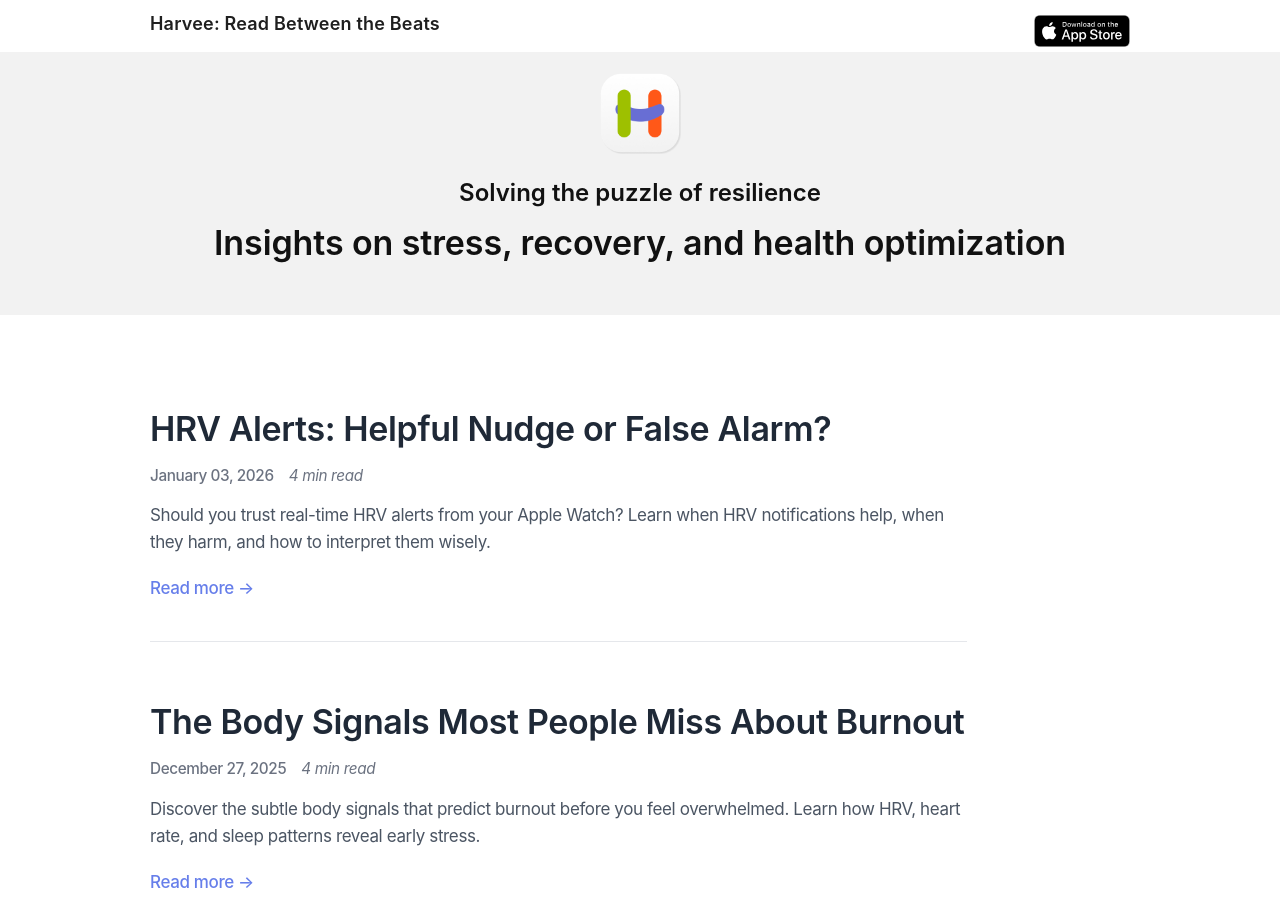
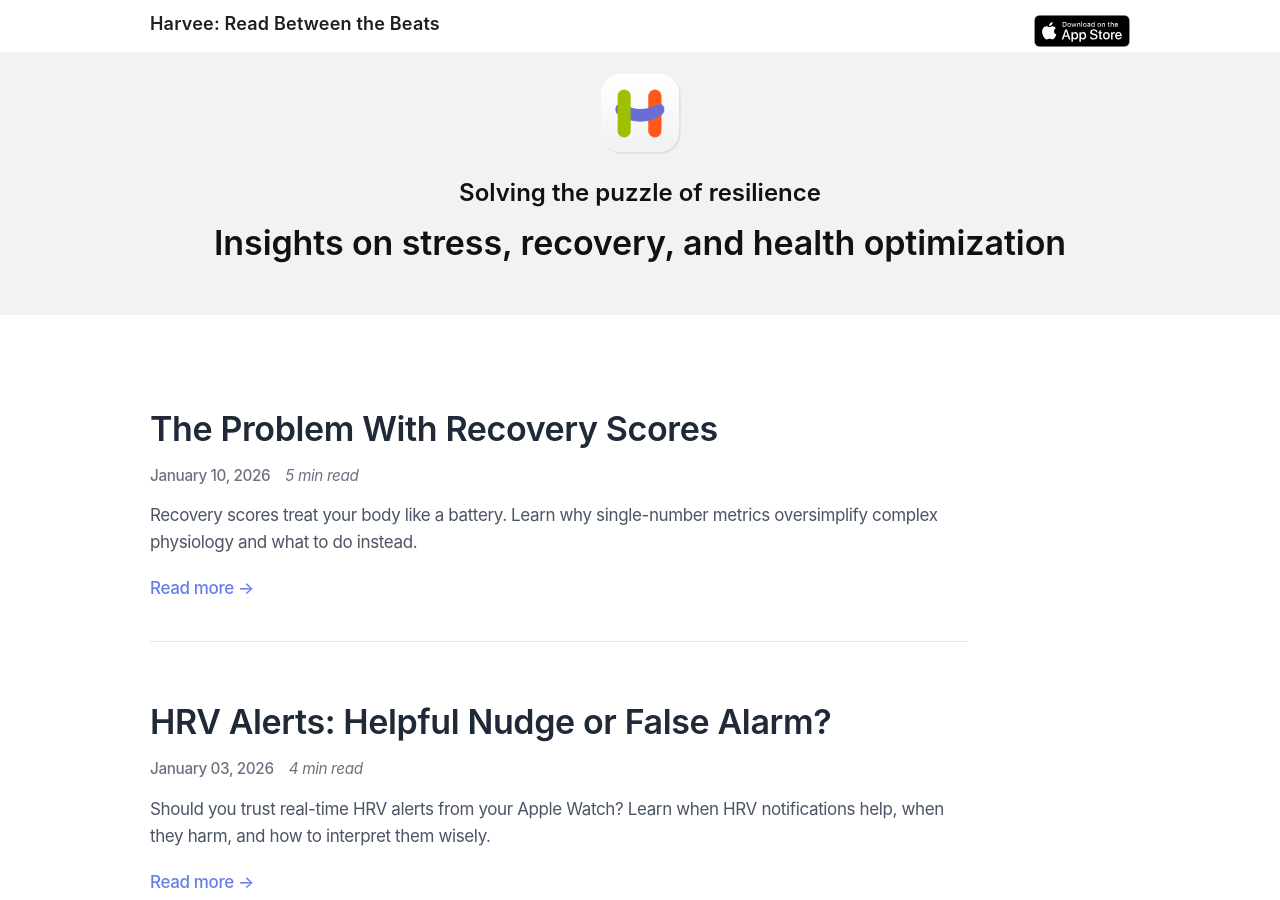
Before and after one commit to artkirillov/harvee-website, a Jekyll site: the page built from _pages/blog.md, in a window 1280 px wide and 900 px high. Built offline with Jekyll 4.4.1, drawn with Linux system fonts in a browser that asks for light colours; some of the changed lines change nothing that is shown.

Commit message:
Add post The Problem With Recovery Scores

```diff
--- a/_posts/2025-10-05-burnout-prevention-wearables-jalapeno-popper.md
+++ b/_posts/2025-10-05-burnout-prevention-wearables-jalapeno-popper.md
@@ -58,10 +58,10 @@ Think of them as a slightly bossy but well‑meaning friend reminding you that f
 
 Back to Mark. He upgraded his Apple Watch from "notification buzzer" to "stress coach." When HRV trended down and sleep quality looked like a freshman's, he took action.
 
-- Micro‑breaks: Two minutes of guided breathing lowered his stress score from 8/10 to 4/10 within minutes.
+- Micro‑breaks: Two minutes of guided breathing lowered his stress within minutes.
 - Hard stop time: Late work correlated with worse recovery, so he set a 7 PM cut‑off for all work notifications.
 - Walking meetings: Step count up, tension down—and productivity actually improved by 15%.
-- Sleep optimization: He discovered that even 30 minutes of late‑night screen time tanked his recovery score.
+- Sleep optimization: He discovered that even 30 minutes of late‑night screen time tanked his recovery.
 
 No dramatic life overhaul—just paying attention to the body's dashboard and making small, data‑driven adjustments.
 
--- /dev/null
+++ b/_posts/2026-01-10-the-problem-with-recovery-scores.md
@@ -0,0 +1,129 @@
+---
+layout: post
+title: "The Problem With Recovery Scores"
+description: "Recovery scores treat your body like a battery. Learn why single-number metrics oversimplify complex physiology and what to do instead."
+date: 2026-01-10
+author: "Artie"
+keywords: ["recovery scores", "HRV recovery", "body battery", "readiness score", "recovery metrics", "heart rate variability", "stress tracking", "training recovery", "HRV interpretation", "recovery apps", "Whoop recovery", "Oura readiness", "Garmin body battery"]
+image: "/images/2026-01-10.jpg"
+canonical_url: "https://harvee.app/blog/the-problem-with-recovery-scores"
+show_reading_time: true
+tags: ["HRV", "Recovery", "Stress", "Health Monitoring", "Training"]
+---
+
+If you wear a smartwatch, chances are you've seen it. A single number. A percent. A ring, bar, or "battery" telling you how ready you are for the day. You wake up feeling… fine. Maybe not amazing, but fine. Then you check your app.
+
+Recovery: 42%.
+Readiness: 30.
+Body Battery: 60%.
+
+And suddenly, you're not fine anymore.
+
+This post isn't about bashing recovery metrics. Heart rate variability (HRV), sleep, and resting heart rate do contain useful information. The problem is what happens when complex physiology gets flattened into a score that pretends your body works like a phone. It doesn't. Let's talk about it.
+
+## Why recovery scores feel so convincing
+
+Recovery scores usually combine a few things:
+
+- HRV (often from limited overnight samples)
+- Resting heart rate
+- Sleep duration or sleep stages
+- Recent activity load
+
+Those inputs are then fed into a proprietary algorithm that spits out a number meant to answer one question: "Can I push today, or should I back off?"
+
+That sounds reasonable. And sometimes, it works. But here's the catch: your nervous system doesn't operate on a single linear scale of "charged" vs "depleted." Your body is adaptive, not rechargeable.
+
+A battery has one job. You drain it. You recharge it. Repeat.
+
+Your body, on the other hand, is a complex adaptive system. It responds differently depending on:
+
+- mental stress vs physical stress
+- short-term strain vs long-term load
+- sleep quality vs emotional state
+- familiarity vs novelty
+
+Two days with the same HRV value can mean very different things. Research has shown that HRV is influenced not just by physical fatigue, but also by psychological stress, cognitive load, illness, alcohol, and even anticipation of stressors ([Thayer et al., 2012](https://pubmed.ncbi.nlm.nih.gov/22178086/)).
+
+That means a "low recovery" score might reflect:
+
+- a tense workday ahead
+- a restless night with normal total sleep
+- emotional stress
+- or yes, actual physical fatigue
+
+The score doesn't know which one.
+
+## The HRV timing problem
+
+One of the most misunderstood things about recovery scores is when HRV changes. Multiple studies show that HRV often shifts before you consciously feel stressed or fatigued. In some cases, changes appear 12–24 hours earlier ([Kim et al., 2018](https://pubmed.ncbi.nlm.nih.gov/29486547/)).
+
+That's fascinating. It's also dangerous when oversimplified. Because if HRV drops before symptoms appear, a low score doesn't necessarily mean:
+
+- "you are exhausted"
+- or "you cannot train today"
+
+It might mean:
+
+- your system is adapting
+- your body is reallocating resources
+- something mentally demanding is coming up
+
+A score can't explain that nuance. It can only warn. And humans are very good at turning warnings into worry.
+
+## When scores become stressors
+
+This is where many people start to feel uneasy. Instead of helping them listen to their body, recovery scores can quietly replace that skill. You stop asking: "How do I feel?". And start asking: "What did I do wrong?"
+
+Psychologists call this externalized self-regulation—outsourcing internal judgment to an external authority. In health contexts, this can increase anxiety rather than reduce it, especially when feedback is frequent and unexplained ([Baumeister et al., 2007](https://www.researchgate.net/publication/228079571_The_Strength_Model_of_Self-Control)).
+
+In other words, the number starts driving the narrative, not the person.
+
+## The "everything counts as exertion" problem
+
+Another issue with recovery scores is how they classify stress. Your heart rate doesn't know why it's elevated.
+
+- Chasing your kids through a mall
+- Sitting in traffic late for a meeting
+- Presenting to a room full of people
+
+Physiologically, these can look similar to exercise. Some apps treat all elevated heart rate as "strain," which leads to strange conclusions like: "You've already hit your exertion target today." Anyone who's ever dealt with a deadline or a tantrum knows: mental stress is not Zone 4 cardio. Yet recovery scores often lump them together, because the model can't tell context apart.
+
+## What the science actually supports
+
+When researchers study HRV in training and health, they rarely rely on single-day values or universal thresholds. Instead, they focus on:
+
+- trends over time
+- within-person baselines
+- contextual interpretation
+- subjective feedback alongside physiology
+
+A large review emphasizes that HRV should be interpreted longitudinally and individually, not as a standalone readiness signal ([Plews et al., 2013](https://pubmed.ncbi.nlm.nih.gov/23852425/)).
+
+Translation: HRV is meaningful in patterns, not as a daily verdict.
+
+## A calmer way to think about recovery
+
+So what should recovery data do? Ideally, it should:
+
+- highlight patterns you'd otherwise miss
+- nudge awareness, not dictate behavior
+- support learning, not compliance
+
+Think of HRV like weather data, not a fuel gauge. A storm warning doesn't mean you can't leave the house. It means you might bring a jacket and pay attention.
+
+## Why your body isn't a battery (and never will be)
+
+Your nervous system adapts. It anticipates. It compensates. Sometimes you perform well on "low recovery." Sometimes rest is needed even when scores look fine. That's not a bug. That's biology. The goal of stress and recovery tracking shouldn't be to tell you what to do. It should help you understand why your body responds the way it does over days, weeks, and months.
+
+When data does that, it builds confidence. When it doesn't, it quietly erodes trust. And no score, no matter how polished, should get the final say over how you live in your own body.
+
+If you want to go deeper into how HRV, stress, and recovery actually work together without turning your health data into a daily judgment—this is exactly the space we're exploring at Harvee. Not to score you. But to help you read between the beats.
+
+---
+
+## Read Between the Beats with Harvee
+
+Ready to take your health monitoring to the next level? **Harvee: Stress Monitor & Recovery Companion** helps you track heart rate variability, understand stress patterns, and optimize recovery.
+
+[Download Harvee on the App Store](https://apps.apple.com/us/app/id6746194884)
```
Also changed, not shown: images/2026-01-10.jpg (added).
